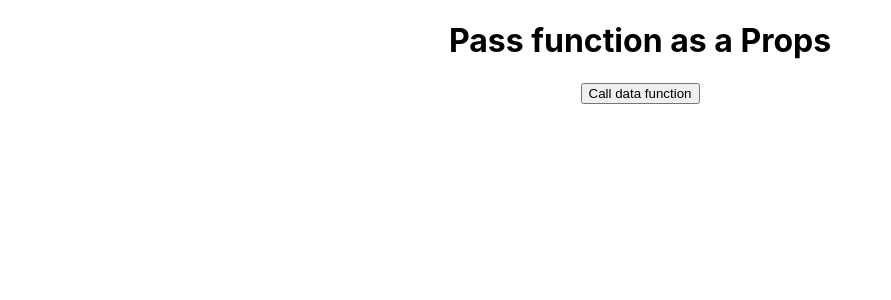
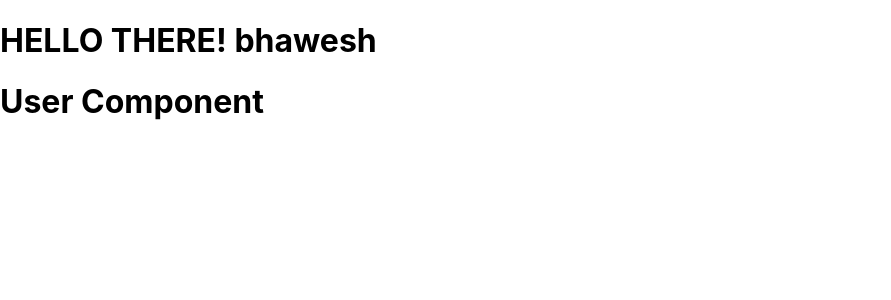
Before and after one commit to Bhaweshkiwitech/Reactjs_tutotrial-, a React (Create React App) app in the folder reactjstut01/: page / in a window 1280 px wide. Shown: the top 300 px of the page, without its empty margins (0-891 px from the left). Built offline with nearby package versions, Linux system fonts and the light colour scheme.

Commit message:
class Component

```diff
--- a/reactjstut01/src/App.js
+++ b/reactjstut01/src/App.js
@@ -1,18 +1,19 @@
-import logo from './logo.svg';
-import './App.css';
-import React from 'react';
-import User from './User'
+import PropTypes from "prop-types";
+import React, { Component } from "react";
+import User from "./User";
+export default class extends Component {
+  constructor() {
+    super(); //we use super because we use parent class Component (hindi me component ka use karne ke liye ham super() call karte hai)
+    this.state = { data: "bhawesh" };
+    //never call API in constructor
+  }
 
-function App() {
-
-function getData(){
-  alert("hello from app")
+  render() {
+    return (
+      <div>
+        <h1>HELLO THERE! {this.state.data}</h1>
+        <User />
+      </div>
+    );
+  }
 }
-  return (
-    <div className='App'>
-      <User data={getData}/>
-    </div>
-  );
-}
-
-export default App;
--- a/reactjstut01/src/User.js
+++ b/reactjstut01/src/User.js
@@ -1,12 +1,13 @@
-import React from 'react'
+import React, { Component } from 'react';
 
-function User(props) {
-  return (
-    <div>
-    <h1>Pass function as a Props</h1>
-    <button onClick={()=>props.data()}>Call data function</button>
-    </div>
-  )
+class User extends Component {
+    render() {
+        return (
+            <div>
+                <h1>User Component </h1>
+            </div>
+        );
+    }
 }
 
-export default User
+export default User;
```
Also changed, not shown: 1 other file (tests, documents, lock files or other folders).
